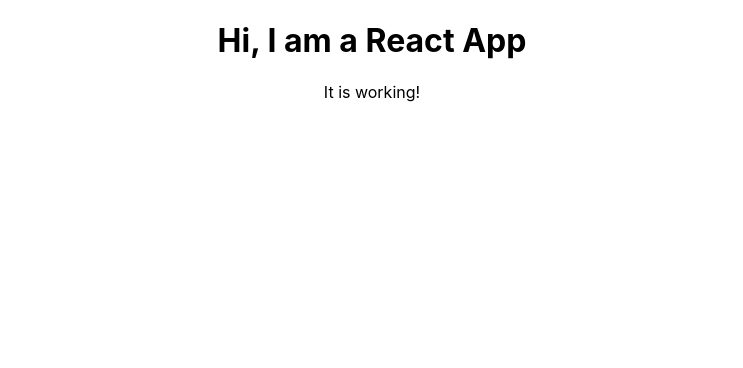
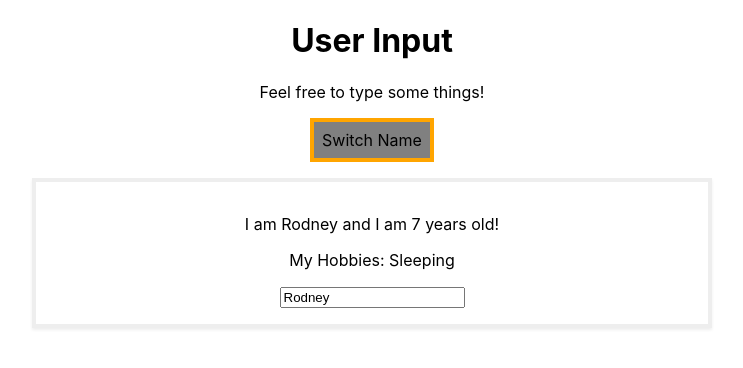
Before and after one commit to ProbablyAustinMann/udemy-assignment-one, a React (Create React App) app: page / in a window 1280 px wide. Shown: the top 368 px of the page, without its empty margins (268-1011 px from the left). Built offline with nearby package versions, Linux system fonts and the light colour scheme.

Commit message:
added methods and html elements to take user input

```diff
--- a/src/App.js
+++ b/src/App.js
@@ -1,13 +1,48 @@
 import React, { Component } from 'react';
 import './App.css';
+import User from './User/User';
 
 class App extends Component {
+
+  state = {
+  persons: [
+    { name: 'Austin', age: 26 },
+    { name: 'Rodney', age: 7 },
+    { name: 'Nolan', age: 23 }
+  ]
+};
+
+  inputHandler = (event) => {
+    this.setState({
+      persons: [
+        { name: 'Austin', age: 26 },
+        { name: event.target.value, age: 7 },
+        { name: 'Nolan', age: 23 }
+      ]
+    });
+  };
+
   render() {
+      const style = {
+        backgroundColor: 'gray',
+        font: 'inherit',
+        border: '4px solid orange',
+        padding: '8px',
+        cursor: 'pointer'
+      };
 
     return (
       <div className="App">
-        <h1>Hi, I am a React App</h1>
-        <p>It is working!</p>
+      <h1>User Input</h1>
+      <p>Feel free to type some things!</p>
+      <button
+      style={style}
+      onClick={() => this.inputHandler('Aus?')}>Switch Name</button>
+      <User
+        name={this.state.persons[1].name}
+        age={this.state.persons[1].age}
+        click={this.inputHandler.bind(this, 'Aus!!')}
+        changed={this.inputHandler}>My Hobbies: Sleeping</User>
       </div>
     );
   }
```
